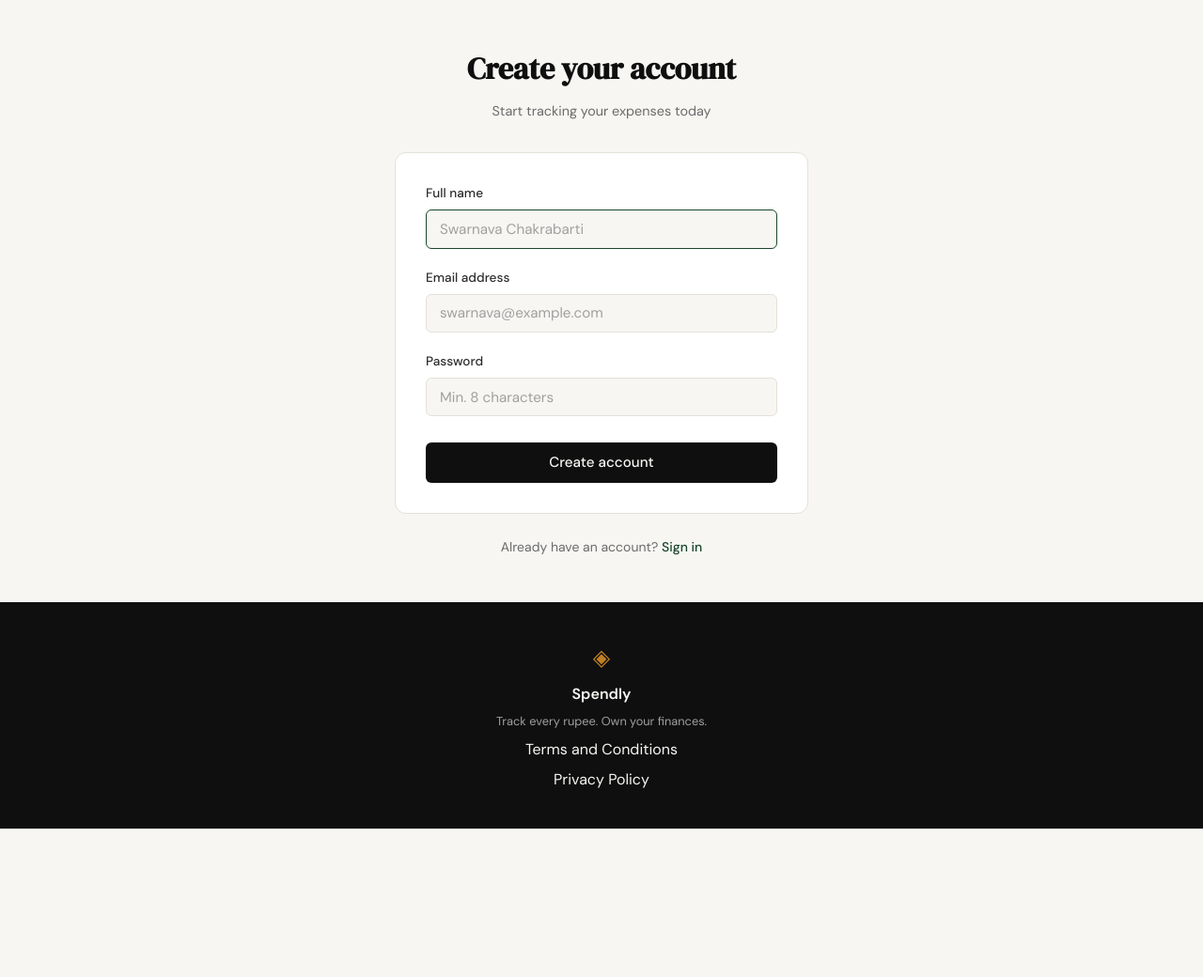
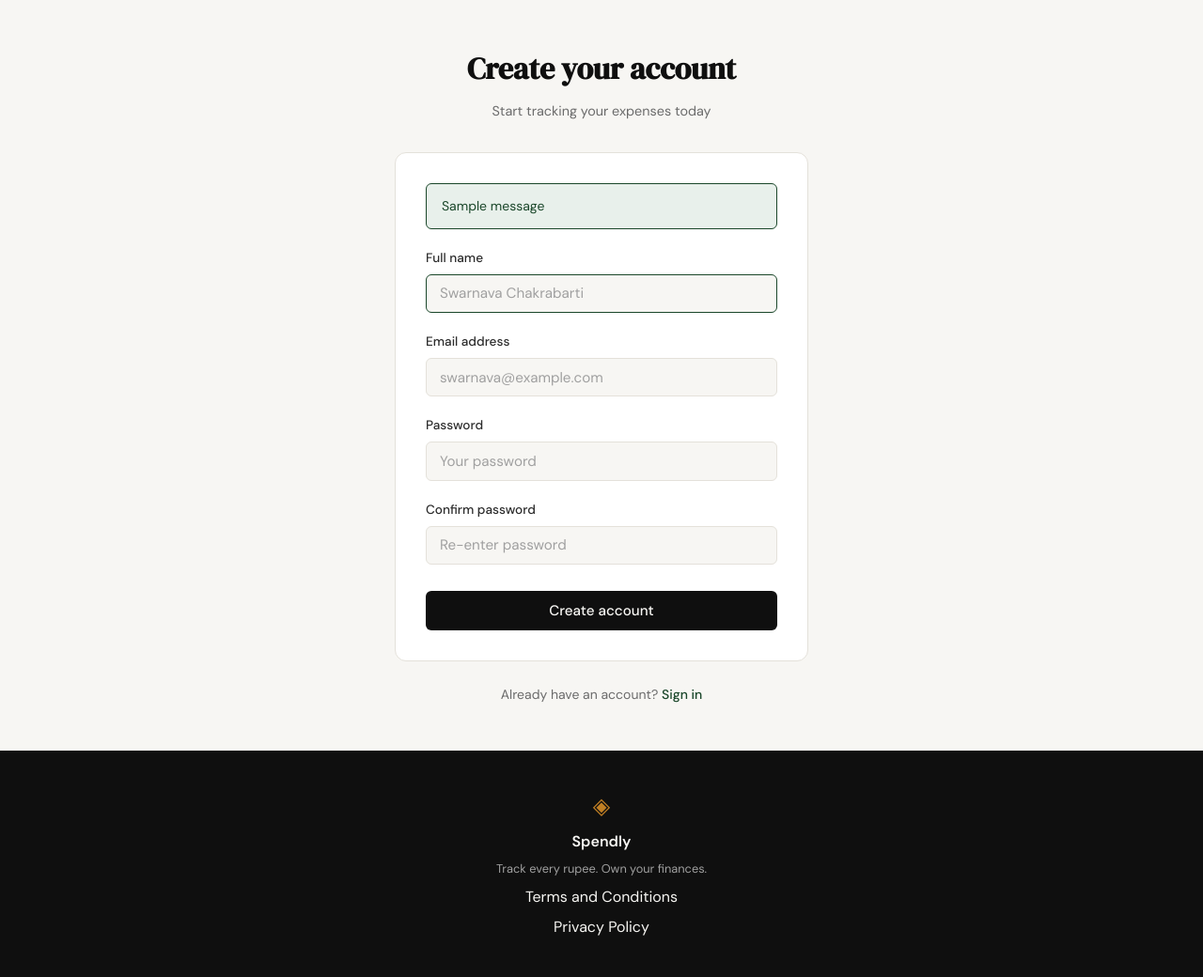
Before and after one commit to Swarnava04/spendly-expense-tracker, a Flask app: page /register in a window 1280 px wide. Shown: the part 61-1101 px from the top of the page at 94% size. Before the commit the page ends 943 px from the top, so only its background shows below. Run offline with Flask 3, Linux system fonts and the light colour scheme; one stand-in notice (Sample message) is shown.

Commit message:
registration: handle POST /register with validation and flash messages
- add create_user() helper in database/db.py (werkzeug-hashed password)
- register() accepts GET/POST; validates empty fields, password match,
  duplicate email (case-insensitive); redirects to /login on success
- register.html: url_for action, confirm password field, flash display
- login.html: show flashed messages; add .auth-success style
- add Step 02 registration spec; update CLAUDE.md route table

Co-Authored-By: Claude Opus 5.5 <noreply@anthropic.com>

```diff
--- a/app.py
+++ b/app.py
@@ -1,8 +1,11 @@
-from flask import Flask, render_template
+import sqlite3
 
-from database.db import get_db, init_db, seed_db
+from flask import Flask, abort, flash, redirect, render_template, request, url_for
+
+from database.db import create_user, get_db, init_db, seed_db
 
 app = Flask(__name__)
+app.secret_key = "spendly-dev-secret-change-me"
 
 with app.app_context():
     init_db()
@@ -18,9 +21,32 @@ def landing():
     return render_template("landing.html")
 
 
-@app.route("/register")
+@app.route("/register", methods=["GET", "POST"])
 def register():
-    return render_template("register.html")
+    if request.method == "GET":
+        return render_template("register.html")
+    if request.method != "POST":
+        abort(405)
+
+    name = request.form.get("name", "").strip()
+    email = request.form.get("email", "").strip().lower()
+    password = request.form.get("password", "")
+    confirm_password = request.form.get("confirm_password", "")
+
+    if not all([name, email, password, confirm_password]):
+        flash("All fields are required.", "error")
+        return render_template("register.html")
+    if password != confirm_password:
+        flash("Passwords do not match.", "error")
+        return render_template("register.html")
+    try:
+        create_user(name, email, password)
+    except sqlite3.IntegrityError:
+        flash("Email already registered.", "error")
+        return render_template("register.html")
+
+    flash("Account created! Please sign in.", "success")
+    return redirect(url_for("login"))
 
 
 @app.route("/login")
--- a/database/db.py
+++ b/database/db.py
@@ -25,6 +25,19 @@ def get_db():
     conn.row_factory = sqlite3.Row
     conn.execute("PRAGMA foreign_keys = ON")
     return conn
+
+
+def create_user(name, email, password):
+    conn = get_db()
+    try:
+        cursor = conn.execute(
+            "INSERT INTO users (name, email, password_hash) VALUES (?, ?, ?)",
+            (name, email, generate_password_hash(password)),
+        )
+        conn.commit()
+        return cursor.lastrowid
+    finally:
+        conn.close()
 
 
 def init_db():
--- a/static/css/style.css
+++ b/static/css/style.css
@@ -471,6 +471,16 @@ a { color: inherit; text-decoration: none; }
     margin-bottom: 1.25rem;
 }
 
+.auth-success {
+    background: var(--accent-light);
+    color: var(--accent);
+    border: 1px solid var(--accent);
+    border-radius: var(--radius-sm);
+    padding: 0.75rem 1rem;
+    font-size: 0.875rem;
+    margin-bottom: 1.25rem;
+}
+
 .form-group { margin-bottom: 1.25rem; }
 
 .form-group label {
--- a/templates/login.html
+++ b/templates/login.html
@@ -13,6 +13,12 @@
         </div>
 
         <div class="auth-card">
+            {% with messages = get_flashed_messages(with_categories=true) %}
+            {% for category, message in messages %}
+            <div class="auth-{{ 'success' if category == 'success' else 'error' }}">{{ message }}</div>
+            {% endfor %}
+            {% endwith %}
+
             {% if error %}
             <div class="auth-error">{{ error }}</div>
             {% endif %}
--- a/templates/register.html
+++ b/templates/register.html
@@ -13,27 +13,37 @@
         </div>
 
         <div class="auth-card">
-            {% if error %}
-            <div class="auth-error">{{ error }}</div>
-            {% endif %}
+            {% with messages = get_flashed_messages(with_categories=true) %}
+            {% for category, message in messages %}
+            <div class="auth-{{ 'success' if category == 'success' else 'error' }}">{{ message }}</div>
+            {% endfor %}
+            {% endwith %}
 
-            <form method="POST" action="/register">
+            <form method="post" action="{{ url_for('register') }}">
                 <div class="form-group">
                     <label for="name">Full name</label>
                     <input type="text" id="name" name="name"
                            class="form-input" placeholder="Swarnava Chakrabarti"
+                           value="{{ request.form.get('name', '') }}"
                            required autofocus>
                 </div>
                 <div class="form-group">
                     <label for="email">Email address</label>
                     <input type="email" id="email" name="email"
                            class="form-input" placeholder="swarnava@example.com"
+                           value="{{ request.form.get('email', '') }}"
                            required>
                 </div>
                 <div class="form-group">
                     <label for="password">Password</label>
                     <input type="password" id="password" name="password"
-                           class="form-input" placeholder="Min. 8 characters"
+                           class="form-input" placeholder="Your password"
+                           required>
+                </div>
+                <div class="form-group">
+                    <label for="confirm_password">Confirm password</label>
+                    <input type="password" id="confirm_password" name="confirm_password"
+                           class="form-input" placeholder="Re-enter password"
                            required>
                 </div>
                 <button type="submit" class="btn-submit">Create account</button>
```
Also changed, not shown: CLAUDE.md (+1 -1 lines), .claude/specs/02-registration.md (added).
